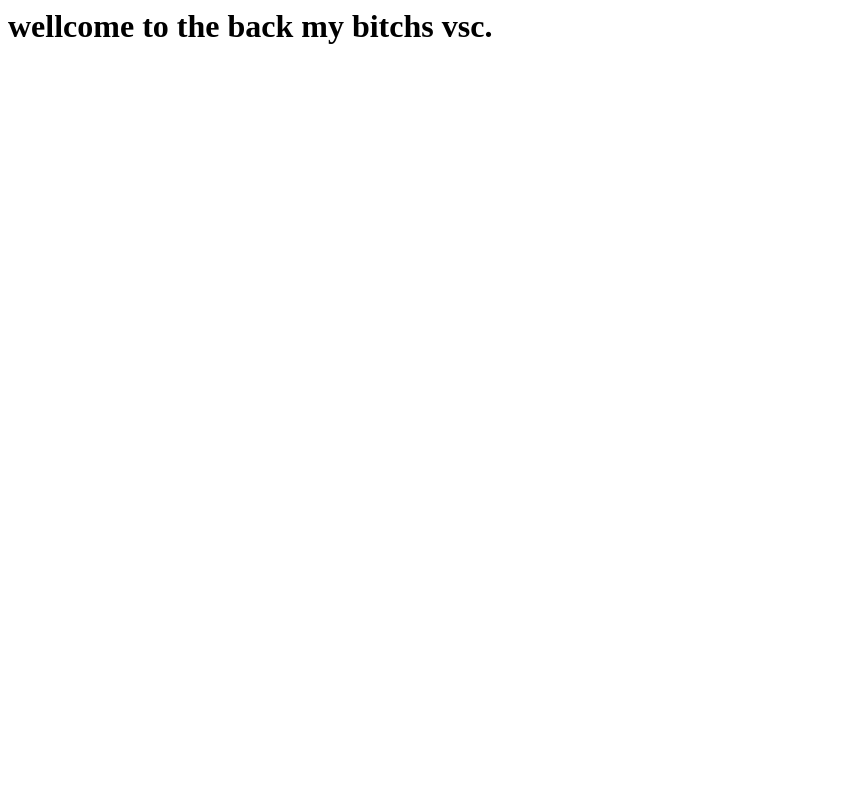
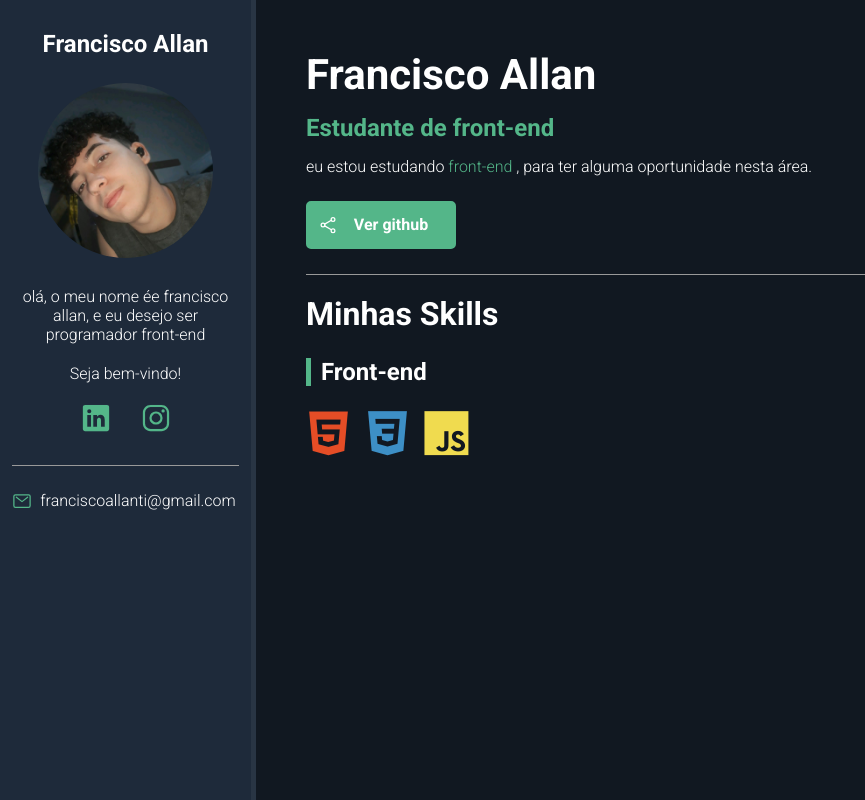
Before and after one commit to allanzn08/allanzn08.github.io, a plain HTML site: page index.html in a window 1280 px wide. Shown: the whole page, without its empty margins (0-865 px from the left). Drawn offline with nearby package versions, Linux system fonts and the light colour scheme.

Commit message:
encerrando o projeto.

```diff
--- a/index.html
+++ b/index.html
@@ -1 +1,48 @@
-<h1>wellcome to the back my bitchs vsc.</h1>
+<!DOCTYPE html>
+<html lang="en">
+<head>
+  <meta charset="UTF-8">
+  <meta name="viewport" content="width=device-width, initial-scale=1.0">
+  <title>Portifólio Francisco Allan</title>
+  <!-- Google Fonts -->
+  <link href="https://fonts.googleapis.com/css2?family=Roboto:ital,wght@0,300;0,700;0,900;1,300;1,700;1,900&display=swap" rel="stylesheet">
+  <!-- Dev Icon Fonts -->
+  <link rel="stylesheet" href="https://cdn.jsdelivr.net/gh/devicons/devicon@master/devicon.min.css">
+  <!-- CSS do Projeto -->
+  <link rel="stylesheet" href="style.css">
+</head>
+<body>
+  <main id="container">
+    <aside id="bio-container">
+      <h2>Francisco Allan</h2>
+      <img id="bio-image" src="img/1633049622830.jpg" alt="Allan">
+      <p>olá, o meu nome ée francisco allan, e eu desejo ser <span>programador front-end</span></p>
+      <p>Seja bem-vindo!</p>
+      <ul id="social-container">
+        <li><a href="https://www.linkedin.com/in/francisco-allan-936a87221/" target="_blank"><ion-icon name="logo-linkedin"></ion-icon></a></li>
+        <li><a href="https://www.instagram.com/allanzn_08/" target="_blank"><ion-icon name="logo-instagram"></ion-icon></a></li>
+      </ul>
+      <div id="email-container">
+        <ion-icon name="mail-outline"></ion-icon><a href="mailto:franciscoallanti@gmail.com">franciscoallanti@gmail.com</a>
+      </div>
+    </aside>
+    <section id="about-container">
+      <h1 id="name">Francisco Allan</h1>
+      <p id="title"> <span class="highlight">Estudante de front-end</span></p>
+      <p class="description"> eu estou estudando <span class="highlight"> front-end</span> , para ter alguma oportunidade nesta área.</p>
+      <a href="https://github.com/allanzn08" id="btn-projects"><ion-icon name="share-social-outline"></ion-icon> <span>Ver github</span></a>
+      <h2 id="skills-section-title">Minhas Skills</h2>
+      <div id="skills-container">
+        <div class="skills-box">
+          <p class="skills-title">Front-end</p>
+          <i class="devicon-html5-plain colored"></i>
+          <i class="devicon-css3-plain colored"></i>
+          <i class="devicon-javascript-plain colored"></i>
+        </div>
+      </div>
+    </section>
+  </main>
+  <!-- Ion Icons -->
+  <script src="https://unpkg.com/ionicons@5.1.2/dist/ionicons.js"></script>
+</body>
+</html>
--- /dev/null
+++ b/style.css
@@ -0,0 +1,236 @@
+/* Reset */
+* {
+    padding: 0;
+    margin: 0;
+    font-family: 'Roboto', sans-serif;
+    box-sizing: border-box;
+  }
+
+  /* Variables */
+  :root {
+    --main-color: #54B689;
+    --main-text-color: #FFF;
+    --border-color: #999;
+    --bio-bg-color: #1E2A3A;
+    --bio-border-color: #293544;
+    --about-bg-color: #111821;
+  }
+
+  /* General */
+  .highlight {
+    color: var(--main-color);
+  }
+
+  /* Containers */
+  #container {
+    display: flex;
+    flex-direction: row;
+    color: var(--main-text-color);
+  }
+
+  #bio-container {
+    flex: 1 1 20%;
+    min-height: 100vh;
+    background-color: var(--bio-bg-color);
+    text-align: center;
+    padding: 30px 12px;
+    border-right: 5px solid var(--bio-border-color);
+  }
+
+  #about-container {
+    flex: 1 1 80%;
+    min-height: 100vh;
+    background-color: var(--about-bg-color);
+    padding: 50px;
+  }
+
+  /* Bio container */
+  #bio-container h2 {
+    margin-bottom: 25px;
+  }
+
+  #bio-container p {
+    margin-bottom: 20px;
+  }
+
+  #bio-container #welcome-text {
+    font-weight: bold;
+  }
+
+  #bio-image {
+    width: 175px;
+    height: 175px;
+    border-radius: 50%;
+    margin-bottom: 25px;
+  }
+
+  #social-container {
+    display: flex;
+    justify-content: center;
+    list-style: none;
+    border-bottom: 1px solid var(--border-color);
+    margin-bottom: 25px;
+    padding-bottom: 25px;
+  }
+
+  #social-container li {
+    flex: 1 1 0;
+    max-width: 60px;
+  }
+
+  #social-container li a {
+    color: var(--main-color);
+    font-size: 30px;
+  }
+
+  #email-container {
+    display: flex;
+    justify-content: center;
+  }
+
+  #email-container ion-icon,
+  #email-container a {
+    flex: 1 1 0;
+  }
+
+  #email-container a {
+    color: var(--main-text-color);
+    text-decoration: none;
+    max-width: 225px;
+  }
+
+  #email-container ion-icon {
+    color: var(--main-color);
+    font-size: 20px;
+    margin-right: 5px;
+    max-width: 20px;
+  }
+
+  /* about container */
+  #name {
+    font-size: 42px;
+    margin-bottom: 15px;
+  }
+
+  #title {
+    font-size: 24px;
+    margin-bottom: 15px;
+    font-weight: bold;
+  }
+
+  .description {
+    max-width: 75%;
+    margin-bottom: 10px;
+  }
+
+  #btn-projects {
+    font-weight: bold;
+    font-size: 16px;
+    color: var(--main-text-color);
+    background-color: var(--main-color);
+    border: 2px solid var(--main-color);
+    border-radius: 5px;
+    text-decoration: none;
+    transition: .5s;
+    margin: 25px 0;
+    padding: 12px 10px;
+    width: 150px;
+    text-align: center;
+    display: flex;
+  }
+
+  #btn-projects ion-icon,
+  #btn-projects span {
+    flex: 1 1 0;
+  }
+
+  #btn-projects ion-icon {
+    font-size: 20px;
+    max-width: 20px;
+  }
+
+  #btn-projects:hover {
+    background-color: transparent;
+  }
+
+  #skills-section-title {
+    border-top: 1px solid var(--border-color);
+    padding-top: 20px;
+    margin-bottom: 20px;
+    font-size: 32px;
+  }
+
+  #skills-container {
+    display: flex;
+    flex-wrap: wrap;
+    margin-top: 25px;
+  }
+
+  .skills-box {
+    flex: 1 1 33%;
+    max-width: 33%;
+    margin-bottom: 35px;
+  }
+
+  .skills-title {
+    font-size: 24px;
+    margin-bottom: 25px;
+    font-weight: bold;
+    padding-left: 10px;
+    border-left: 5px solid var(--main-color);
+  }
+
+  .skills-box i {
+    font-size: 45px;
+    margin-right: 10px;
+  }
+
+  /* Mobile */
+  @media(max-width: 450px) {
+
+    #container {
+      flex-direction: column;
+    }
+
+    #bio-container {
+      min-height: auto;
+      border-right: none;
+      border-bottom: 5px solid var(--bio-border-color);
+    }
+
+    #bio-container h2 {
+      display: none;
+    }
+
+    #bio-container p {
+      max-width: 60%;
+      margin: 10px auto;
+    }
+
+    #about-container {
+      text-align: center;
+      padding: 30px;
+    }
+
+    #about-container .description {
+      margin: 10px auto;
+      max-width: 100%;
+      line-height: 26px;
+    }
+
+    #btn-projects {
+      margin: 20px auto;
+    }
+
+    .skills-box {
+      flex: 1 1 100%;
+      max-width: 100%;
+      margin-bottom: 40px;
+      text-align: left;
+    }
+
+    .skills-box i {
+      font-size: 60px;
+    }
+
+  }
```
Also changed, not shown: img/1633049622830.jpg (added).
